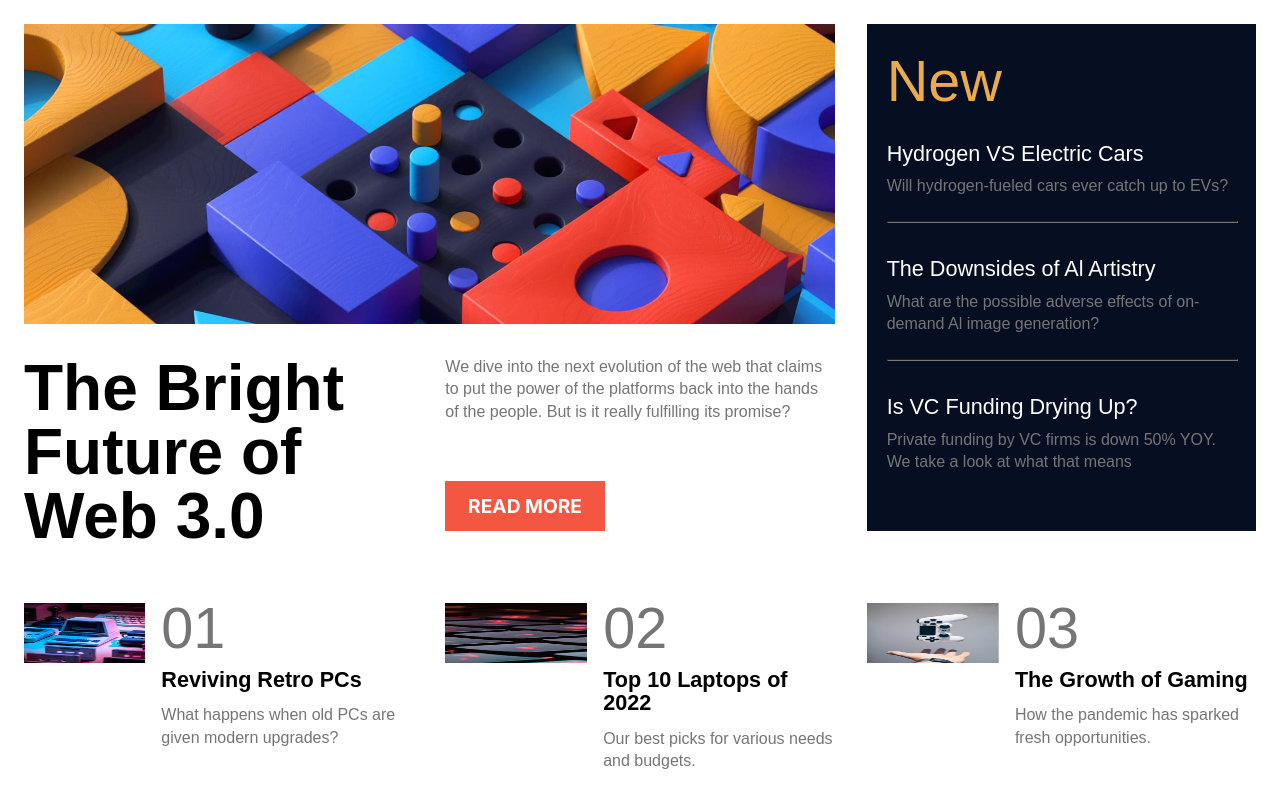
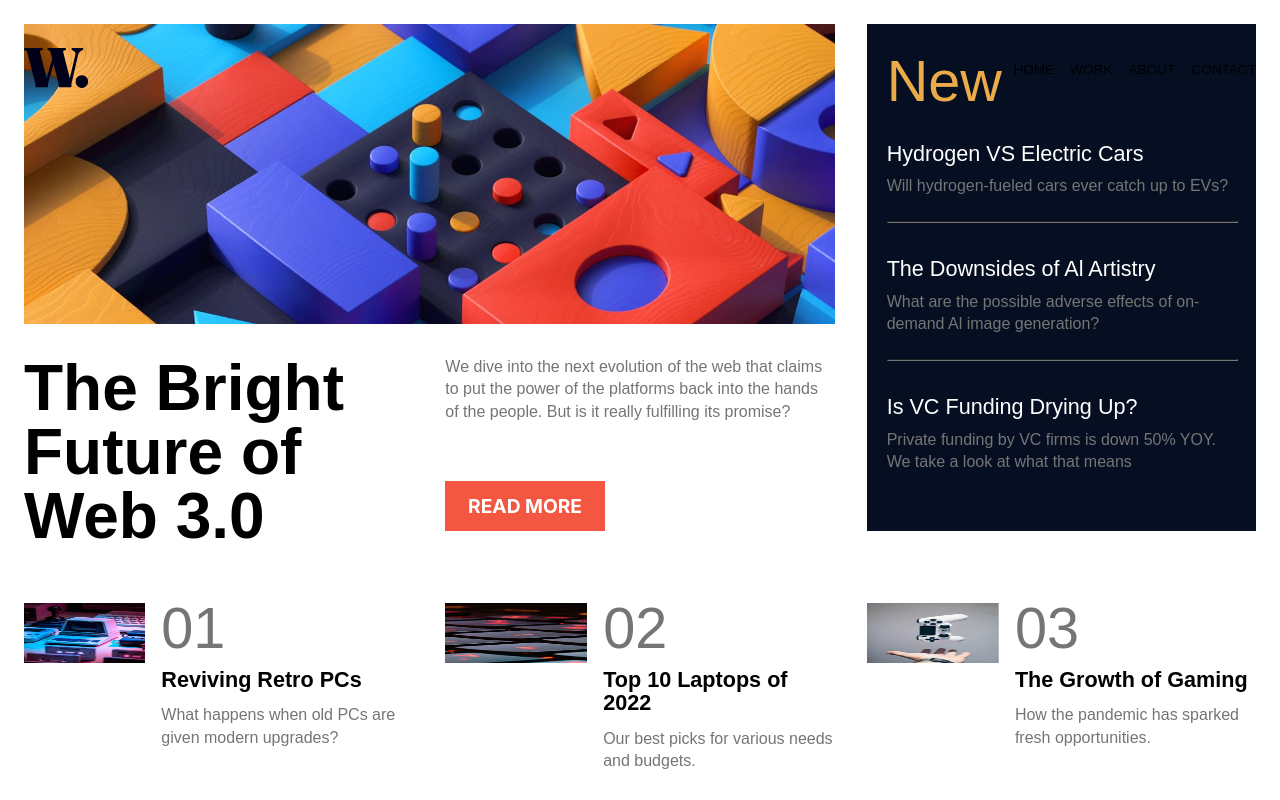
Before and after one commit to Josephadam/news-homepage-main, a plain HTML site: page index.html in a window 1280 px wide. Drawn offline with Linux system fonts and the light colour scheme.

Commit message:
added nav

```diff
--- a/assets/css/style.css
+++ b/assets/css/style.css
@@ -1,8 +1,32 @@
 @import url('https://fonts.googleapis.com/css2?family=Inter:wght@400;700&display=swap');
+
+
+nav {
+  z-index: 900;
+  width: 100%;
+  height: 50px;
+  position: fixed;
+}
+
+nav .logo {
+  position: fixed;
+margin: 1.5rem;
+z-index: 500;
+}
+
+nav .ul-desktop {
+  display: flex;
+  align-items: center;
+  justify-content: flex-end;
+  gap: 1rem;
+  margin: 1.5rem;
+  padding-top: 1rem;
+}
 
 
 
 .grid {
+  position: relative;
   margin: 1.5rem;
   display: grid;
   grid-template-columns: repeat(3, minmax(0, 1fr));
@@ -78,6 +102,11 @@ border-color: var(--color-light);
   margin-top: 2.5rem;
 }
 
+.article img {
+  background-size: contain;
+  background-position: center;
+}
+
 
 .article-content {
   display: flex;
--- a/index.html
+++ b/index.html
@@ -14,6 +14,33 @@
     <title>Frontend Mentor | News homepage</title>
   </head>
   <body>
+    <nav>
+      <a href="" class="logo">
+        <img src="assets/images/logo.svg" alt="logo">
+      </a>
+      <ul class="ul-desktop">
+        <li class="">
+          <a href="/">
+            <span class="data">Home</span>
+          </a>
+        </li>
+        <li class="">
+          <a href="/work.html">
+            <span class="data">Work</span>
+          </a>
+        </li>
+        <li class="">
+          <a href="/about.html">
+            <span class="data">About</span>
+          </a>
+        </li>
+        <li class="">
+          <a href="/contact.html">
+            <span class="data">Contact</span>
+          </a>
+        </li>
+      </ul>
+    </nav>
     <header class="grid">
       <div id="image"></div>
       <div class="title">
```
